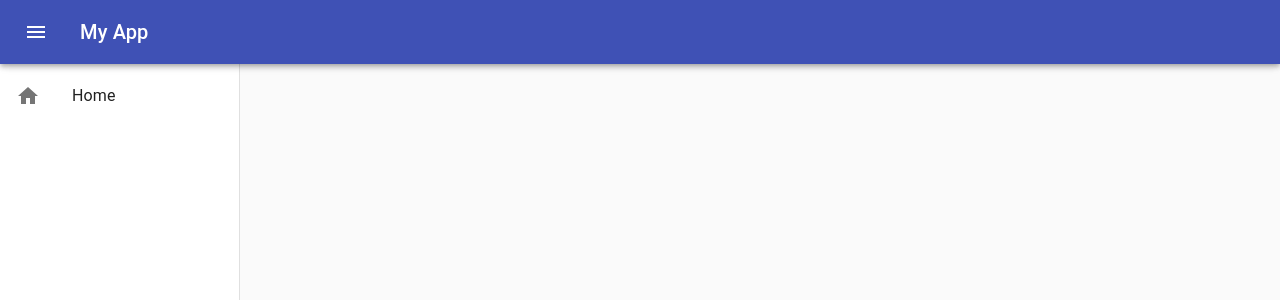
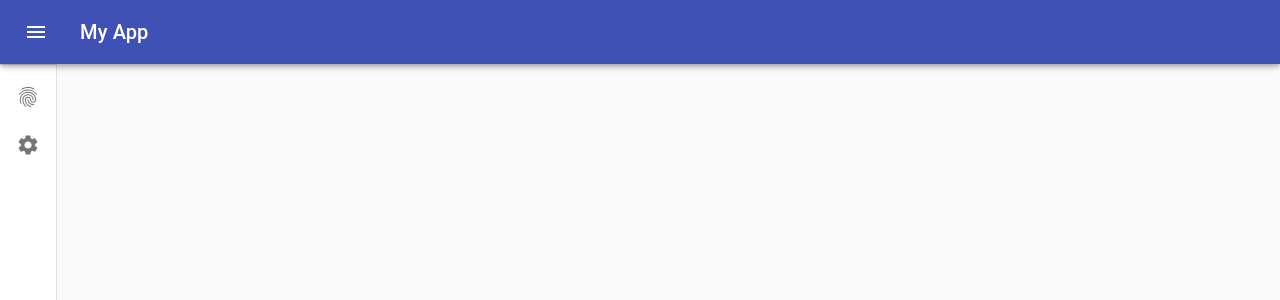
Before and after one commit to eliseuvideira/react-material-ui-cookbook, a React app: page / in a window 1280 px wide. Shown: the top 300 px of the page. Built offline with nearby package versions, Linux system fonts and the light colour scheme.

Commit message:
new implementation of drawer with appbar, more aesthetically pleasing, better ux

```diff
--- a/package.json
+++ b/package.json
@@ -7,6 +7,7 @@
   "dependencies": {
     "@material-ui/core": "^4.9.12",
     "@material-ui/icons": "^4.9.1",
+    "clsx": "^1.1.0",
     "react": "^16.13.1",
     "react-dom": "^16.13.1",
     "react-router": "^5.1.2",
--- a/src/components/AppBar.tsx
+++ b/src/components/AppBar.tsx
@@ -10,38 +10,66 @@ import {
 } from '@material-ui/core';
 import MenuIcon from '@material-ui/icons/Menu';
 import PropTypes from 'prop-types';
+import { DRAWER_WIDTH } from '../utils/constants';
+import clsx from 'clsx';
 
 const useStyles = makeStyles((theme) => ({
   appBar: {
     zIndex: theme.zIndex.drawer + 1,
+    transition: theme.transitions.create(['width', 'margin'], {
+      easing: theme.transitions.easing.sharp,
+      duration: theme.transitions.duration.leavingScreen,
+    }),
+  },
+  appBarShift: {
+    marginLeft: DRAWER_WIDTH,
+    width: `calc(100% - ${DRAWER_WIDTH}px)`,
+    transition: theme.transitions.create(['width', 'margin'], {
+      easing: theme.transitions.easing.sharp,
+      duration: theme.transitions.duration.enteringScreen,
+    }),
   },
   menuButton: {
     marginLeft: -12,
     marginRight: 20,
   },
   toolbarMargin: theme.mixins.toolbar,
+  hide: {
+    display: 'none',
+  },
 }));
 
 interface AppBarProps
   extends Omit<Omit<MaterialAppBarProps, 'className'>, 'position'> {
   title: string;
+  open: boolean;
   onAppBarClick?: (
     event: React.MouseEvent<HTMLButtonElement, MouseEvent>,
   ) => void;
 }
 
-const AppBar: React.FC<AppBarProps> = ({ title, onAppBarClick, ...props }) => {
+const AppBar: React.FC<AppBarProps> = ({
+  title,
+  open,
+  onAppBarClick,
+  ...props
+}) => {
   const classes = useStyles();
   return (
     <>
       <CssBaseline />
-      <MaterialAppBar position="fixed" className={classes.appBar} {...props}>
+      <MaterialAppBar
+        position="fixed"
+        className={clsx(classes.appBar, { [classes.appBarShift]: open })}
+        {...props}
+      >
         <Toolbar>
           <IconButton
-            className={classes.menuButton}
+            className={clsx(classes.menuButton, { [classes.hide]: open })}
             color="inherit"
-            aria-label="Menu"
+            aria-label="open drawer"
             onClick={onAppBarClick}
+            edge="start"
           >
             <MenuIcon />
           </IconButton>
@@ -57,6 +85,7 @@ const AppBar: React.FC<AppBarProps> = ({ title, onAppBarClick, ...props }) => {
 
 AppBar.propTypes = {
   title: PropTypes.string.isRequired,
+  open: PropTypes.bool.isRequired,
   onAppBarClick: PropTypes.func,
 };
 
--- a/src/components/Drawer.tsx
+++ b/src/components/Drawer.tsx
@@ -3,13 +3,18 @@ import {
   Drawer as MaterialDrawer,
   DrawerProps as MaterialDrawerProps,
   makeStyles,
-  Toolbar,
   List,
   ListItem,
   ListItemIcon,
   ListItemText,
+  createStyles,
+  IconButton,
+  Divider,
 } from '@material-ui/core';
 import PropTypes from 'prop-types';
+import { DRAWER_WIDTH } from '../utils/constants';
+import clsx from 'clsx';
+import ChevronLeftIcon from '@material-ui/icons/ChevronLeft';
 
 interface DrawerItemProps {
   key: string | number;
@@ -20,34 +25,73 @@ interface DrawerItemProps {
 interface DrawerProps
   extends Omit<Omit<MaterialDrawerProps, 'variant'>, 'className'> {
   items: DrawerItemProps[];
+  open: boolean;
+  switchDrawer: (isOpen: boolean) => void;
 }
 
-const DRAWER_WIDTH = 240;
-
-const useStyles = makeStyles({
+const useStyles = makeStyles((theme) =>
+  createStyles({
     drawer: {
       width: DRAWER_WIDTH,
       flexShrink: 0,
+      whiteSpace: 'nowrap',
     },
-  drawerPaper: {
+    drawerOpen: {
       width: DRAWER_WIDTH,
+      transition: theme.transitions.create('width', {
+        easing: theme.transitions.easing.sharp,
+        duration: theme.transitions.duration.enteringScreen,
+      }),
     },
-  drawerContainer: {
-    overflow: 'auto',
+    drawerClose: {
+      transition: theme.transitions.create('width', {
+        easing: theme.transitions.easing.sharp,
+        duration: theme.transitions.duration.leavingScreen,
+      }),
+      overflowX: 'hidden',
+      width: theme.spacing(7) + 1,
+      [theme.breakpoints.up('sm')]: {
+        width: theme.spacing(7) + 1,
       },
-});
+    },
+    toolbar: {
+      display: 'flex',
+      alignItems: 'center',
+      justifyContent: 'flex-end',
+      padding: theme.spacing(0, 1),
+      ...theme.mixins.toolbar,
+    },
+  }),
+);
 
-const Drawer: React.FC<DrawerProps> = ({ items, ...props }) => {
+const Drawer: React.FC<DrawerProps> = ({
+  open,
+  items,
+  switchDrawer,
+  ...props
+}) => {
   const classes = useStyles();
   return (
     <MaterialDrawer
-      className={classes.drawer}
-      classes={{ paper: classes.drawerPaper }}
+      // className={clsx(classes.drawer, {
+      //   [classes.drawerOpen]: open,
+      //   [classes.drawerClose]: !open,
+      // })}
+      classes={{
+        paper: clsx({
+          [classes.drawerOpen]: open,
+          [classes.drawerClose]: !open,
+        }),
+      }}
       variant="permanent"
       {...props}
     >
-      <Toolbar />
-      <div className={classes.drawerContainer}>
+      <div className={classes.toolbar}>
+        <IconButton onClick={() => switchDrawer(false)}>
+          <ChevronLeftIcon />
+        </IconButton>
+      </div>
+      <Divider />
       <List>
         {items.length > 0 &&
           items.map((item) => (
@@ -57,7 +101,6 @@ const Drawer: React.FC<DrawerProps> = ({ items, ...props }) => {
             </ListItem>
           ))}
       </List>
-      </div>
     </MaterialDrawer>
   );
 };
@@ -68,6 +111,8 @@ Drawer.defaultProps = {
 
 Drawer.propTypes = {
   items: PropTypes.any,
+  switchDrawer: PropTypes.func.isRequired,
+  open: PropTypes.bool.isRequired,
 };
 
 export default Drawer;
--- a/src/components/Page.tsx
+++ b/src/components/Page.tsx
@@ -2,7 +2,8 @@ import React, { useState } from 'react';
 import { makeStyles, createStyles } from '@material-ui/core/styles';
 import AppBar from './AppBar';
 import Drawer from './Drawer';
-import HomeIcon from '@material-ui/icons/Home';
+import SettingsIcon from '@material-ui/icons/Settings';
+import FingerprintIcon from '@material-ui/icons/Fingerprint';
 
 const useStyles = makeStyles(
   createStyles({
@@ -17,11 +18,23 @@ const Page = () => {
   const [open, setOpen] = useState(false);
   return (
     <div className={classes.root}>
-      <AppBar title="My App" onAppBarClick={() => setOpen(!open)} />
+      <AppBar open={open} title="My App" onAppBarClick={() => setOpen(!open)} />
       <Drawer
         open={open}
+        switchDrawer={(value) => setOpen(value)}
         onClose={() => setOpen(false)}
-        items={[{ key: 'Home', text: 'Home', icon: <HomeIcon /> }]}
+        items={[
+          {
+            key: 'Authorization',
+            text: 'Authorization',
+            icon: <FingerprintIcon />,
+          },
+          {
+            key: 'Settings',
+            text: 'Settings',
+            icon: <SettingsIcon />,
+          },
+        ]}
       />
     </div>
   );
--- /dev/null
+++ b/src/utils/constants.ts
@@ -0,0 +1 @@
+export const DRAWER_WIDTH = 240;
```
Also changed, not shown: 2 other files (tests, documents, lock files or other folders). Lines whose indentation alone changed are shown as unchanged.
